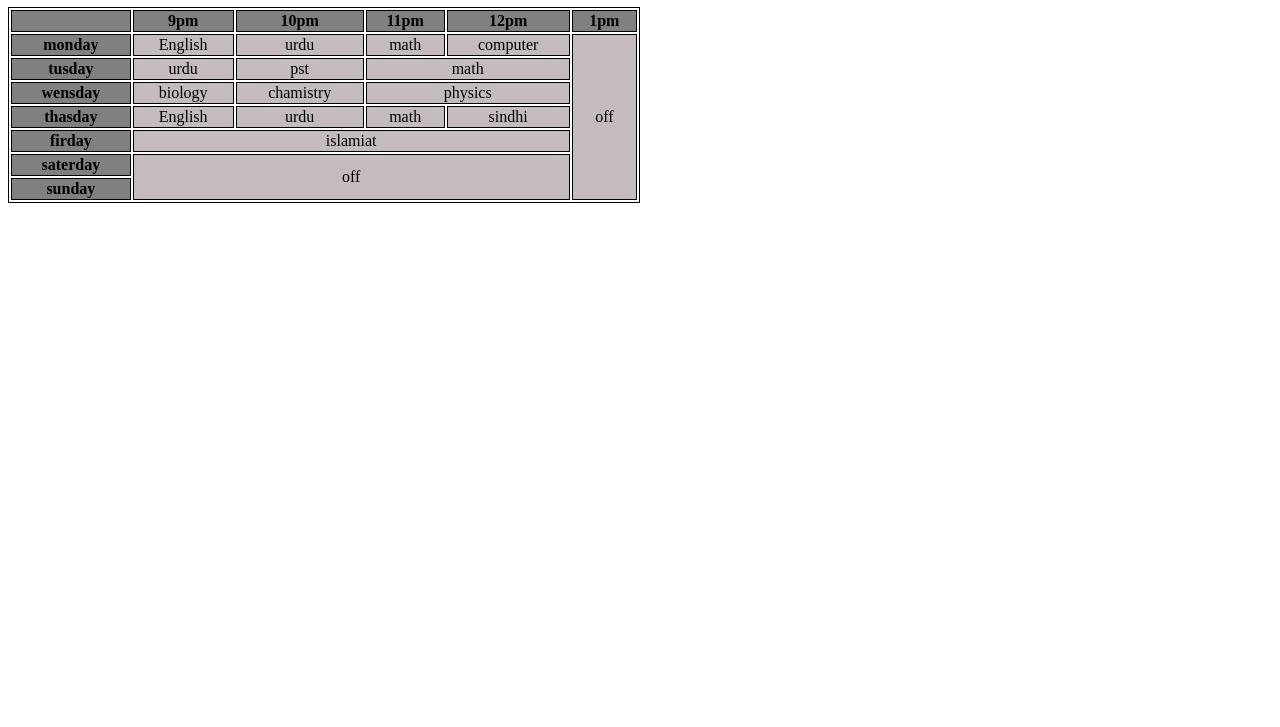
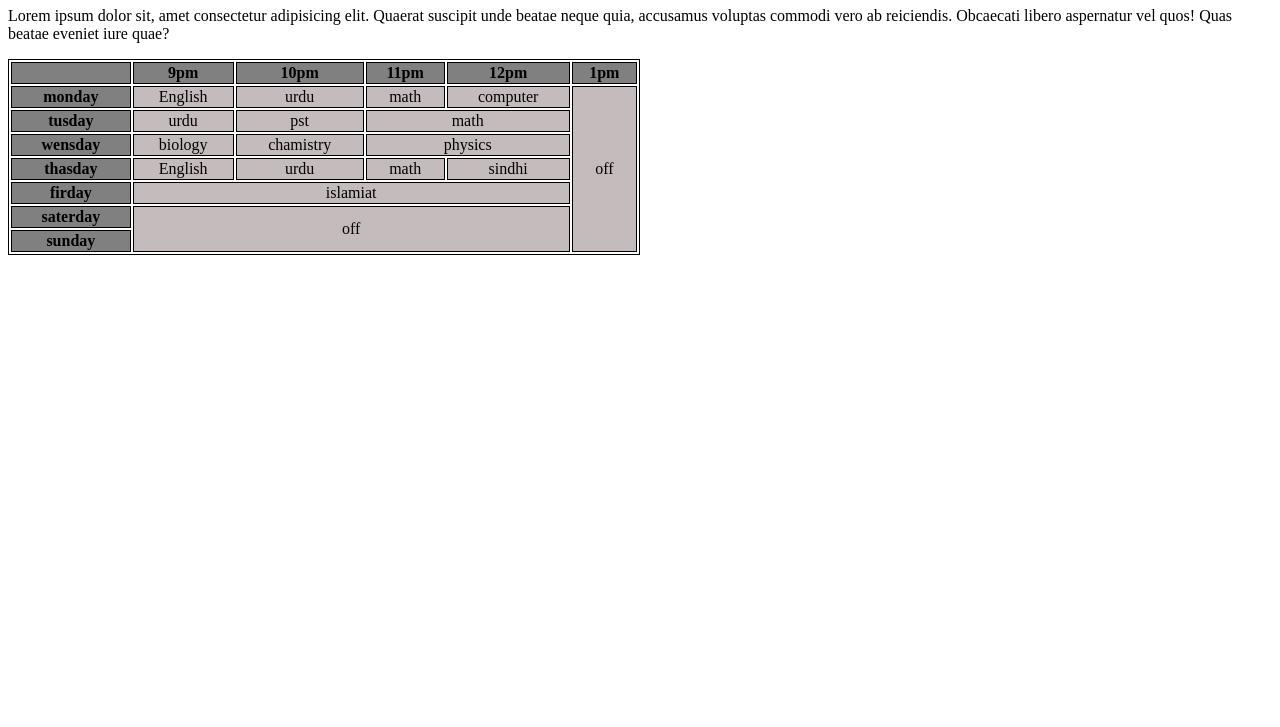
Before and after one commit to Abdulqadir75434/assignment, a plain HTML site: page index.html in a window 1280 px wide. Shown: the part 73-800 px from the top of the page. Drawn offline with Linux system fonts and the light colour scheme.

Commit message:
enter line

```diff
--- a/index.html
+++ b/index.html
@@ -8,6 +8,8 @@
 </head>
 <body>
     <h1>Hello git</h1>
+    <p> Lorem ipsum dolor sit, amet consectetur adipisicing elit. Quaerat suscipit unde beatae neque quia, accusamus voluptas commodi vero ab reiciendis. Obcaecati libero aspernatur vel quos! Quas beatae eveniet iure quae?</p>
+
     <table>
         <tr>
             <th></th>
```
Also changed, not shown: styel.css (+9 -2 lines).
